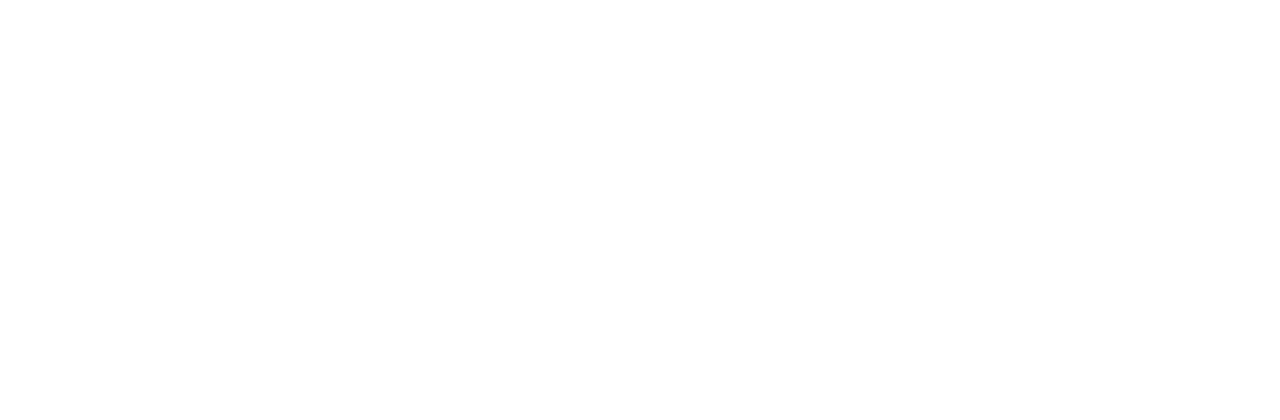
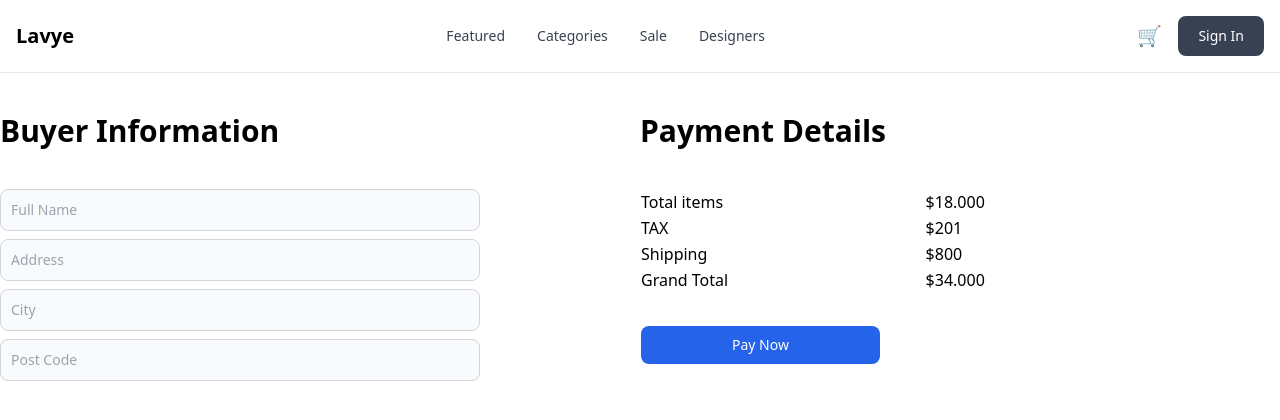
Before and after one commit to galpratama/lyvue-prototype, a Vue app: page /checkout in a window 1280 px wide. Before the commit this address had no page. Shown: the top 420 px of the page. Built offline with nearby package versions, Linux system fonts and the light colour scheme.

Commit message:
cart & checkout page

```diff
--- a/src/pages/cart.vue
+++ b/src/pages/cart.vue
@@ -6,7 +6,6 @@
 <template>
   <main>
     <NavigationBar />
-    <!-- Cart page -->
     <CartPage />
   </main>
 </template>
--- /dev/null
+++ b/src/pages/checkout.vue
@@ -0,0 +1,75 @@
+<script setup lang="ts">
+import NavigationBar from "@/components/NavigationBar.vue";
+import CartPage from "@/components/CartPage.vue";
+</script>
+
+<template>
+  <main>
+    <NavigationBar />
+    <div class="container mx-auto mb-10 checkout-page">
+      <div class="grid grid-cols-2">
+        <div>
+          <h2 class="mb-10 text-3xl font-bold">Buyer Information</h2>
+          <div class="space-y-2">
+            <input
+              type="text"
+              class="bg-gray-50 border border-gray-300 text-gray-900 text-sm rounded-lg focus:ring-blue-500 focus:border-blue-500 block w-3/4 p-2.5"
+              placeholder="Full Name"
+              required
+            />
+            <input
+              type="text"
+              class="bg-gray-50 border border-gray-300 text-gray-900 text-sm rounded-lg focus:ring-blue-500 focus:border-blue-500 block w-3/4 p-2.5"
+              placeholder="Address"
+              required
+            />
+            <input
+              type="text"
+              class="bg-gray-50 border border-gray-300 text-gray-900 text-sm rounded-lg focus:ring-blue-500 focus:border-blue-500 block w-3/4 p-2.5"
+              placeholder="City"
+              required
+            />
+
+            <input
+              type="text"
+              class="bg-gray-50 border border-gray-300 text-gray-900 text-sm rounded-lg focus:ring-blue-500 focus:border-blue-500 block w-3/4 p-2.5"
+              placeholder="Post Code"
+              required
+            />
+          </div>
+        </div>
+        <div>
+          <h2 class="mb-10 text-3xl font-bold">Payment Details</h2>
+          <table class="w-3/4">
+            <tr>
+              <td>Total items</td>
+              <td>$18.000</td>
+            </tr>
+            <tr>
+              <td>TAX</td>
+              <td>$201</td>
+            </tr>
+            <tr>
+              <td>Shipping</td>
+              <td>$800</td>
+            </tr>
+            <tr>
+              <td>Grand Total</td>
+              <td>$34.000</td>
+            </tr>
+            <tr>
+              <td colspan="2">
+                <!-- checkout button -->
+                <button
+                  class="w-1/2 px-4 py-2 mt-8 text-sm font-medium leading-5 text-white transition-colors duration-150 bg-blue-600 border border-transparent rounded-lg active:bg-blue-600 hover:bg-blue-700 focus:outline-none focus:shadow-outline-blue"
+                >
+                  Pay Now
+                </button>
+              </td>
+            </tr>
+          </table>
+        </div>
+      </div>
+    </div>
+  </main>
+</template>
```
